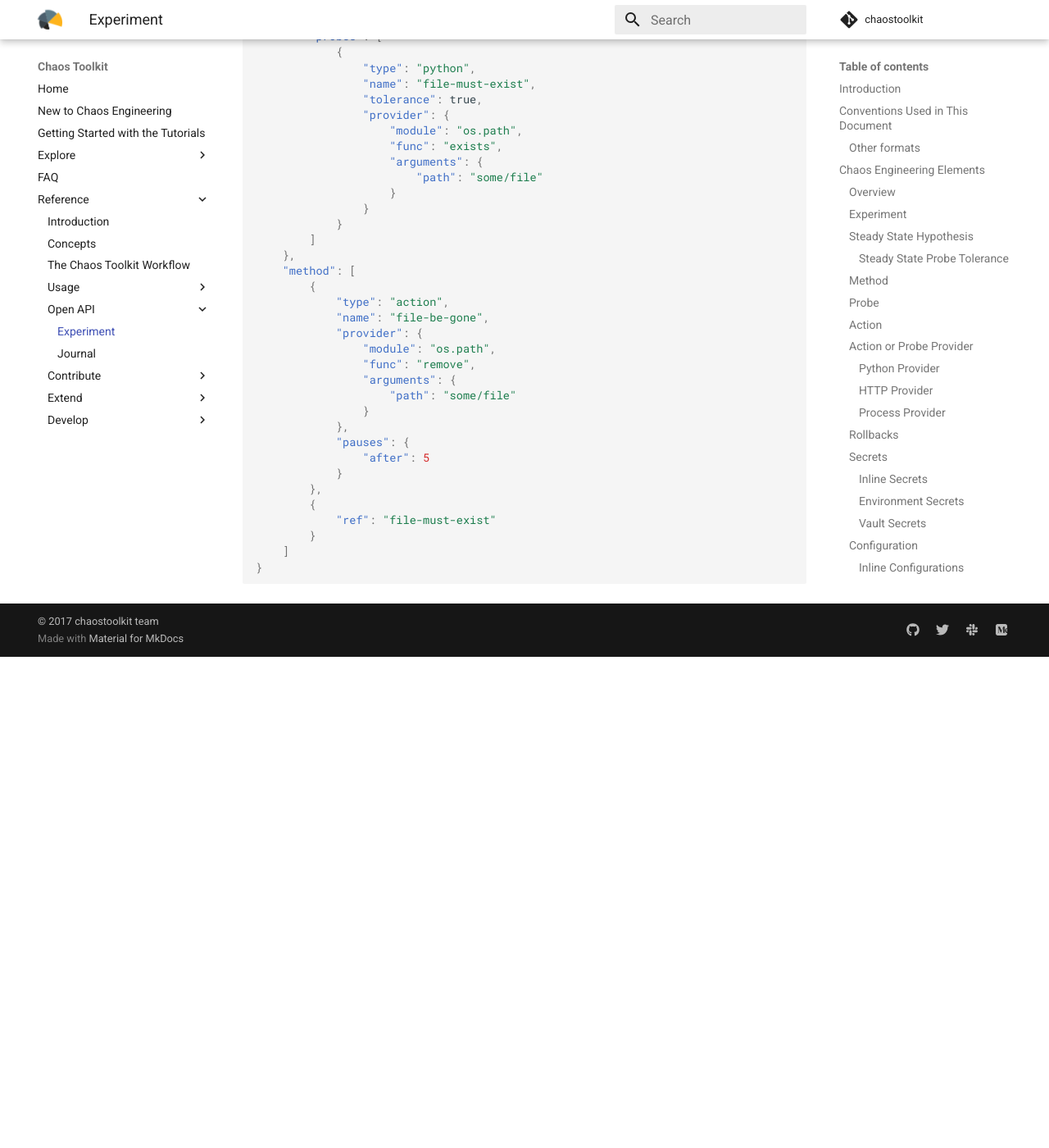
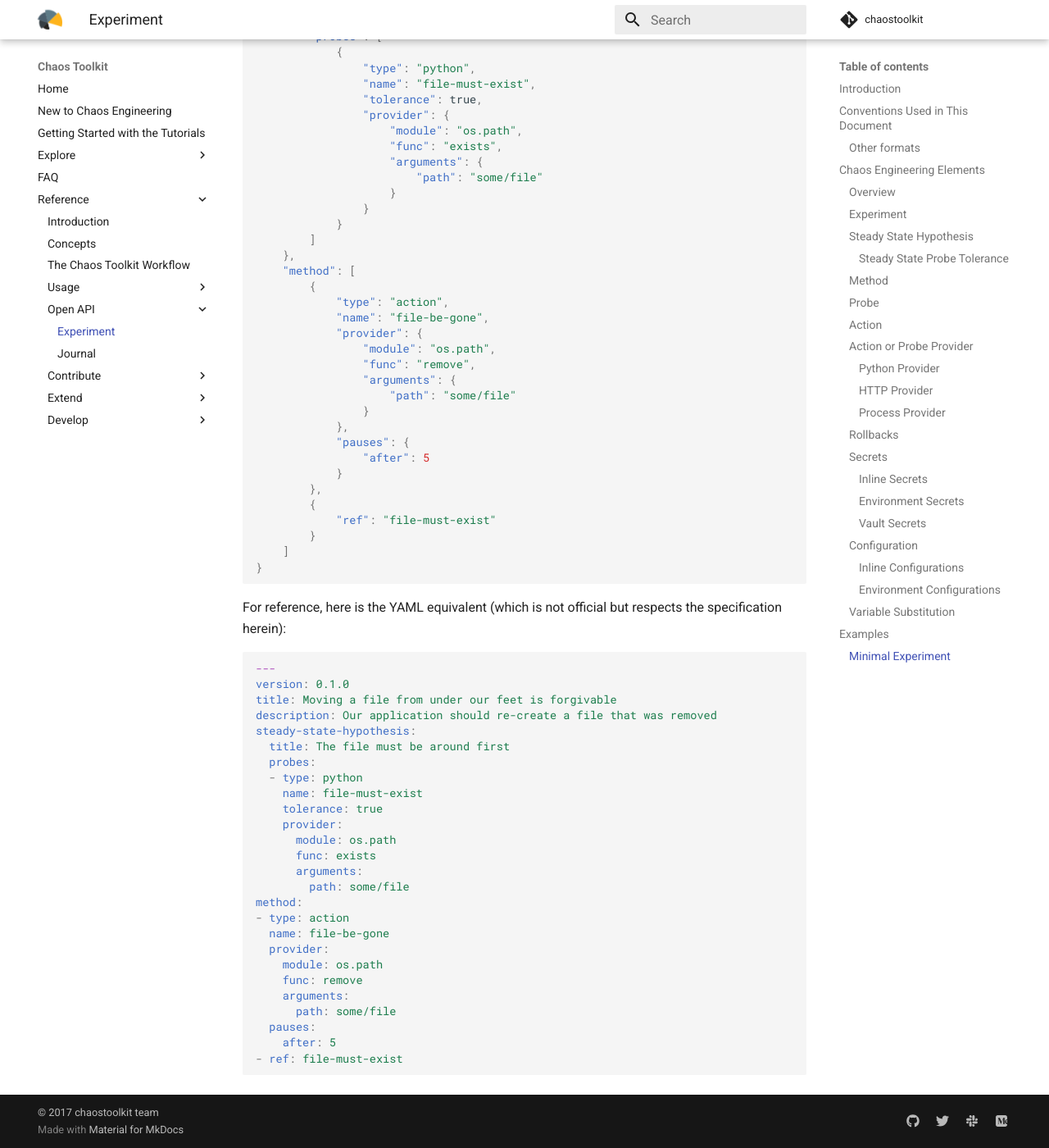
Before and after one commit to chaostoolkit/chaostoolkit-documentation, an MkDocs documentation site: the page built from sources/reference/api/experiment.md, in a window 1280 px wide and 1400 px high, scrolled down 12960 px. Shown: the whole window at 82% size. Built offline with MkDocs 1.6.1 and Material for MkDocs 9.7.7, drawn with Linux system fonts in a browser that asks for light colours; comment, search, counter and statistics services are not loaded; old or Windows-style settings are respelled for this version of MkDocs; before the commit the page ends 13761 px from its top, so only the background shows below that.

Commit message:
YAML example
See chaostoolkit/chaostoolkit#54

Signed-off-by: Sylvain Hellegouarch <sh@defuze.org>

````diff
--- a/sources/reference/api/experiment.md
+++ b/sources/reference/api/experiment.md
@@ -676,3 +676,35 @@
     ]
 }
 ```
+
+For reference, here is the YAML equivalent (which is not official but respects
+the specification herein):
+
+```yaml
+---
+version: 0.1.0
+title: Moving a file from under our feet is forgivable
+description: Our application should re-create a file that was removed
+steady-state-hypothesis:
+  title: The file must be around first
+  probes:
+  - type: python
+    name: file-must-exist
+    tolerance: true
+    provider:
+      module: os.path
+      func: exists
+      arguments:
+        path: some/file
+method:
+- type: action
+  name: file-be-gone
+  provider:
+    module: os.path
+    func: remove
+    arguments:
+      path: some/file
+  pauses:
+    after: 5
+- ref: file-must-exist
+```
````
